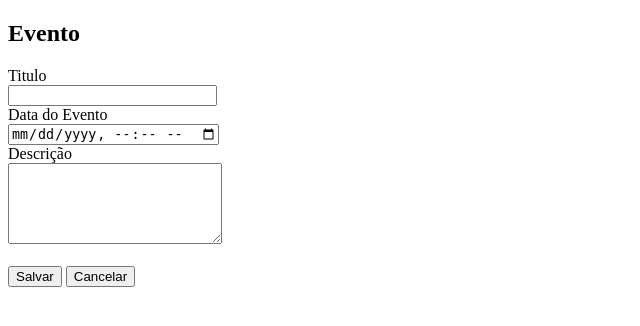
After one commit to hilderlanherbert/agenda-django, a Django app: page /agenda/evento/ in a window 1280 px wide. The commit adds this page. Shown: the top 326 px of the page, without its empty margins (0-640 px from the left). Run offline with Django 3.2, Linux system fonts and the light colour scheme; a user stored in the database is signed in.

Commit message:
Adicionando autenticação

```diff
--- a/agenda/urls.py
+++ b/agenda/urls.py
@@ -21,8 +21,10 @@ from django.views.generic import RedirectView
 urlpatterns = [
     path('admin/', admin.site.urls),
     path('agenda/', views.lista_eventos),
+    path('agenda/evento/', views.evento),
     path('', RedirectView.as_view(url='/agenda/')),
     path('login/', views.login_user),
     path('login/submit', views.submit_login),
-    path('logout/', views.logout_user)
+    path('logout/', views.logout_user),
+    path('agenda/evento/submit', views.submit_evento)
 ]
--- a/core/views.py
+++ b/core/views.py
@@ -33,3 +33,20 @@ def lista_eventos(request):
     evento = Evento.objects.filter(usuario=usuario)
     dados = {'eventos': evento}
     return render(request, 'agenda.html', dados)
+
+@login_required(login_url='/login/')
+def evento(request):
+    return render(request, 'evento.html')
+
+@login_required(login_url='/login/')
+def submit_evento(request):
+    if request.POST:
+        titulo = request.POST.get('titulo')
+        data_evento = request.POST.get('data_evento')
+        descricao = request.POST.get('descricao')
+        usuario = request.user
+        Evento.objects.create(titulo=titulo,
+                              data_evento=data_evento,
+                              descricao=descricao,
+                              usuario=usuario)
+    return redirect('/')
--- a/templates/agenda.html
+++ b/templates/agenda.html
@@ -9,6 +9,9 @@
         <a href="/logout">logout</a>
     </div>
     <h2>Agendamentos</h2>
+    <a href="evento/">
+        <button type="button">Novo Evento </button>
+    </a>
     <ul>
         {% for evento in eventos %}
             <li>{{evento.titulo}} - {{evento.get_data_evento}}</li>
--- /dev/null
+++ b/templates/evento.html
@@ -0,0 +1,31 @@
+<!DOCTYPE html>
+<html lang="en">
+<head>
+    <meta charset="UTF-8">
+    <title>Criar Evento</title>
+</head>
+<body>
+    <h2>Evento</h2>
+    <form action="submit" method="POST"> {% csrf_token %}
+        <label>Titulo</label>
+        <br>
+        <input type="text" name="titulo" size="23">
+        <br>
+        <label>Data do Evento</label>
+        <br>
+        <input type="datetime-local" name="data_evento">
+        <br>
+        <label>Descrição</label>
+        <br>
+        <textarea name="descricao" rows="5" cols="24"></textarea>
+        <br><br>
+
+        <button type="submit">Salvar</button>
+        <a href="/">
+            <button type="button">Cancelar</button>
+        </a>
+    </form>
+
+
+</body>
+</html>
```
Also changed, not shown: db.sqlite3, 1 other file.
